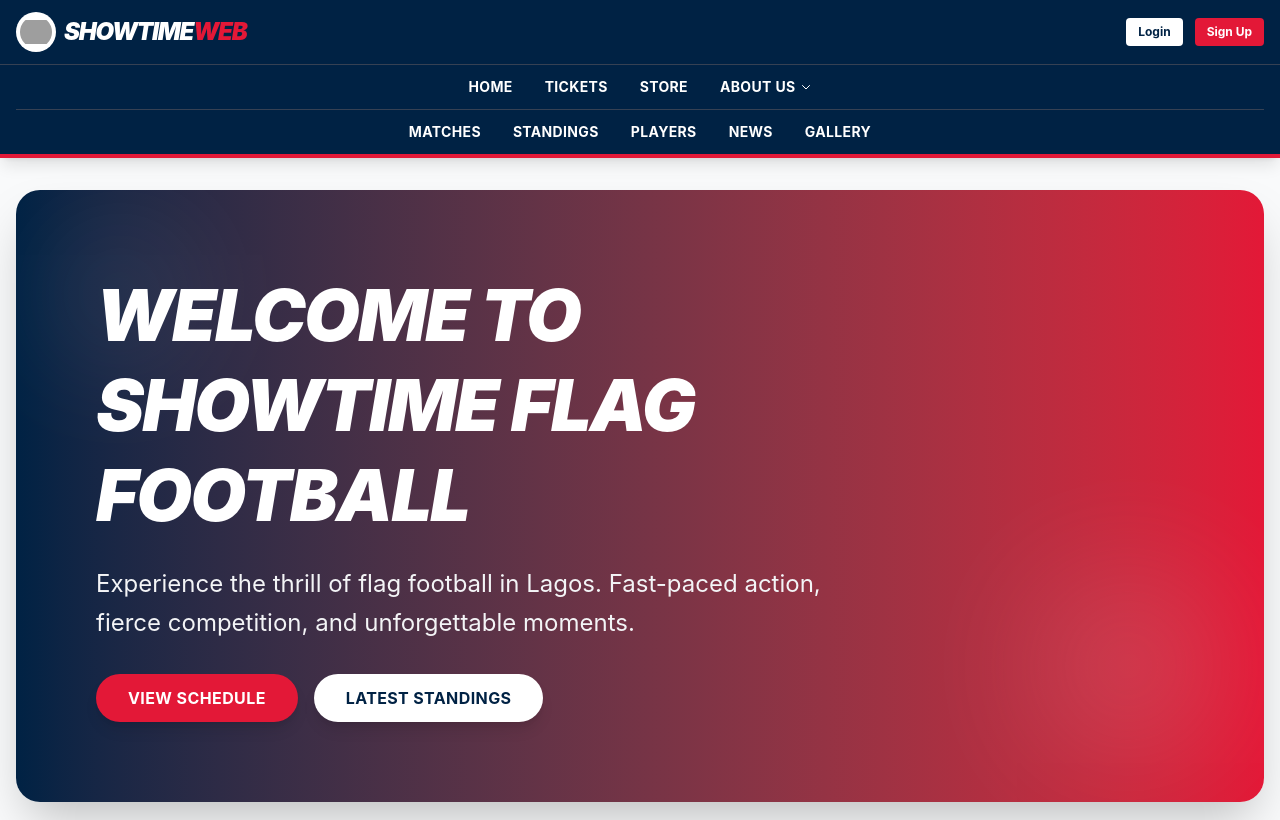
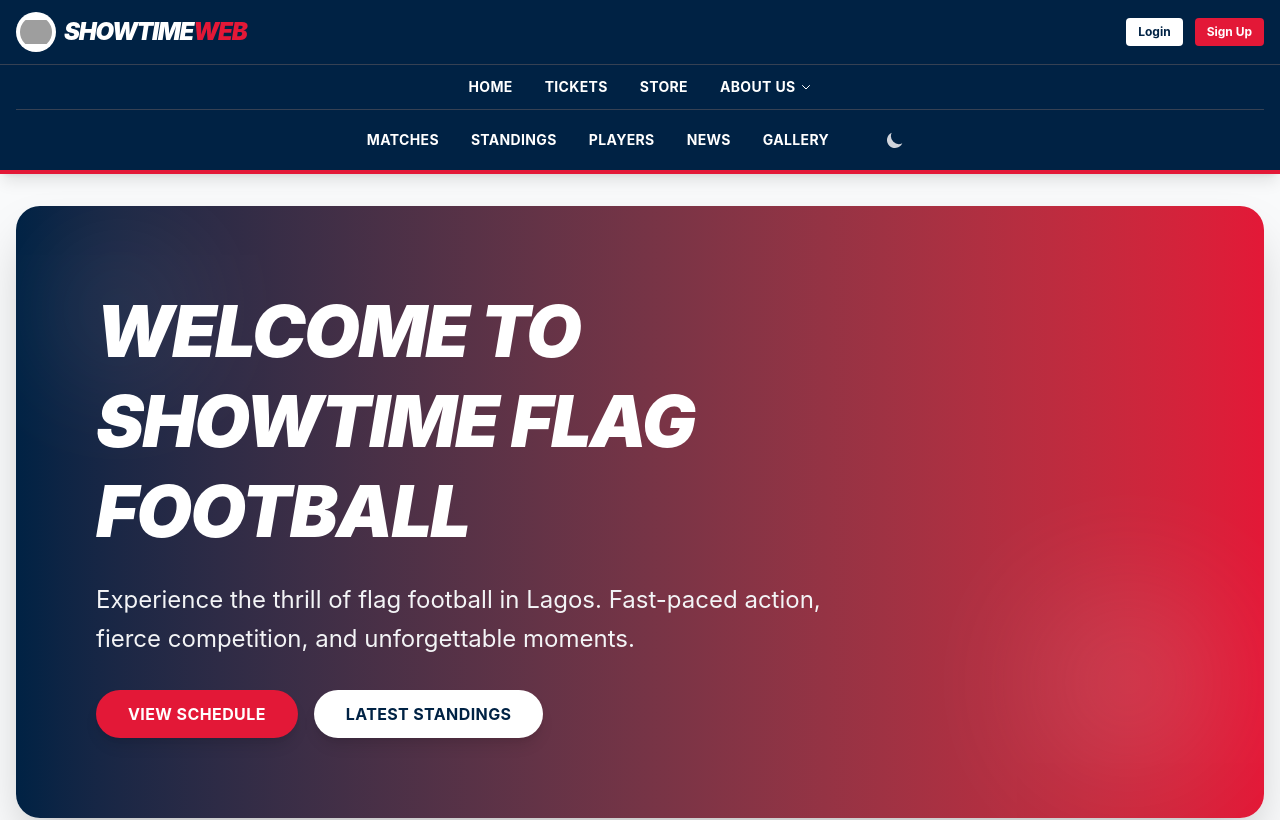
Before and after one commit to olagookundavid/Showtime-Web, a React app in the folder frontend/: page / in a window 1280 px wide. Shown: the top 820 px of the page. Built offline with nearby package versions, Linux system fonts and the light colour scheme; grey boxes are pictures that could not be loaded; the HTML template or start-up script is replaced by a standard one.

Commit message:
feat: add interactive dark mode toggle icon to navbar second row

```diff
--- a/frontend/src/components/layout/Navbar.tsx
+++ b/frontend/src/components/layout/Navbar.tsx
@@ -1,11 +1,13 @@
 import { Link, useNavigate } from 'react-router-dom';
 import { useState } from 'react';
 import { useAuth } from '../../contexts/AuthContext';
+import { useTheme } from '../../contexts/ThemeContext';
 
 export const Navbar = () => {
     const [aboutDropdownOpen, setAboutDropdownOpen] = useState(false);
     const [mobileMenuOpen, setMobileMenuOpen] = useState(false);
     const { isAuthenticated, user, logout } = useAuth();
+    const { isDarkMode, toggleDarkMode } = useTheme();
     const navigate = useNavigate();
 
     const handleLogout = () => {
@@ -130,6 +132,23 @@ export const Navbar = () => {
                         <Link to="/players" className="hover:text-sffl-red transition-all duration-300 hover:scale-110">Players</Link>
                         <Link to="/news" className="hover:text-sffl-red transition-all duration-300 hover:scale-110">News</Link>
                         <Link to="/gallery" className="hover:text-sffl-red transition-all duration-300 hover:scale-110">Gallery</Link>
+
+                        {/* Dark Mode Toggle */}
+                        <button
+                            onClick={toggleDarkMode}
+                            className="ml-4 p-2 rounded-full hover:bg-gray-700 transition-all duration-300 hover:scale-110 focus:outline-none"
+                            aria-label="Toggle dark mode"
+                        >
+                            {isDarkMode ? (
+                                <svg className="w-5 h-5 text-yellow-400" fill="currentColor" viewBox="0 0 20 20">
+                                    <path fillRule="evenodd" d="M10 2a1 1 0 011 1v1a1 1 0 11-2 0V3a1 1 0 011-1zm4 8a4 4 0 11-8 0 4 4 0 018 0zm-.464 4.95l.707.707a1 1 0 001.414-1.414l-.707-.707a1 1 0 00-1.414 1.414zm2.12-10.607a1 1 0 010 1.414l-.706.707a1 1 0 11-1.414-1.414l.707-.707a1 1 0 011.414 0zM17 11a1 1 0 100-2h-1a1 1 0 100 2h1zm-7 4a1 1 0 011 1v1a1 1 0 11-2 0v-1a1 1 0 011-1zM5.05 6.464A1 1 0 106.465 5.05l-.708-.707a1 1 0 00-1.414 1.414l.707.707zm1.414 8.486l-.707.707a1 1 0 01-1.414-1.414l.707-.707a1 1 0 011.414 1.414zM4 11a1 1 0 100-2H3a1 1 0 000 2h1z" clipRule="evenodd" />
+                                </svg>
+                            ) : (
+                                <svg className="w-5 h-5 text-gray-300" fill="currentColor" viewBox="0 0 20 20">
+                                    <path d="M17.293 13.293A8 8 0 016.707 2.707a8.001 8.001 0 1010.586 10.586z" />
+                                </svg>
+                            )}
+                        </button>
                     </div>
                 </div>
             </div>
```
